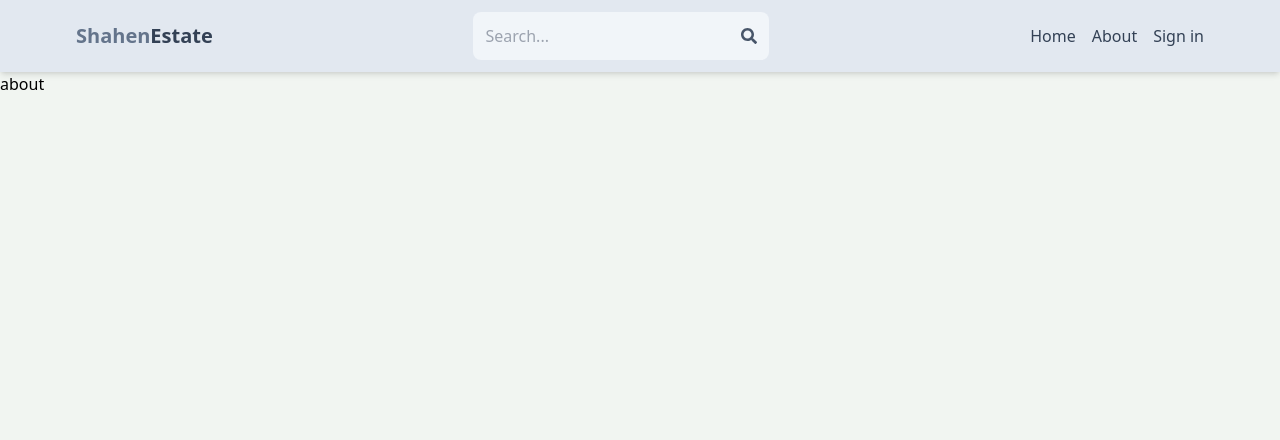
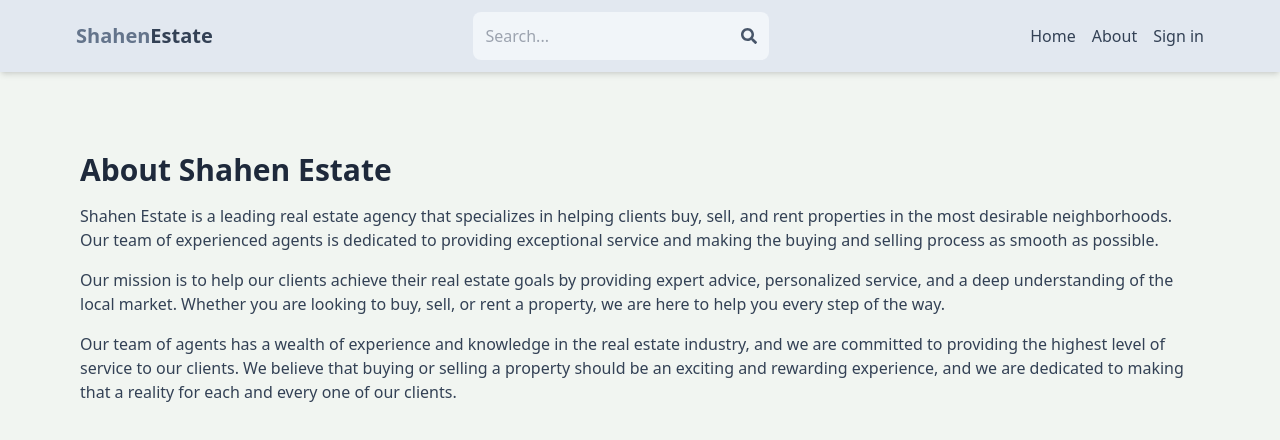
Before and after one commit to surfershahen/estate-app, a React (Vite) app in the folder client/: page /about in a window 1280 px wide. Shown: the top 440 px of the page. Built offline with nearby package versions, Linux system fonts and the light colour scheme; no server answers.

Commit message:
"spilling fix"

```diff
--- a/client/src/pages/About.jsx
+++ b/client/src/pages/About.jsx
@@ -1,10 +1,31 @@
 import React from "react";
 
-export default function () {
+export default function About() {
   return (
-    <div>
-      {" "}
-      <h1>about</h1>{" "}
+    <div className="py-20 px-4 max-w-6xl mx-auto">
+      <h1 className="text-3xl font-bold mb-4 text-slate-800">
+        About Shahen Estate
+      </h1>
+      <p className="mb-4 text-slate-700">
+        Shahen Estate is a leading real estate agency that specializes in
+        helping clients buy, sell, and rent properties in the most desirable
+        neighborhoods. Our team of experienced agents is dedicated to providing
+        exceptional service and making the buying and selling process as smooth
+        as possible.
+      </p>
+      <p className="mb-4 text-slate-700">
+        Our mission is to help our clients achieve their real estate goals by
+        providing expert advice, personalized service, and a deep understanding
+        of the local market. Whether you are looking to buy, sell, or rent a
+        property, we are here to help you every step of the way.
+      </p>
+      <p className="mb-4 text-slate-700">
+        Our team of agents has a wealth of experience and knowledge in the real
+        estate industry, and we are committed to providing the highest level of
+        service to our clients. We believe that buying or selling a property
+        should be an exciting and rewarding experience, and we are dedicated to
+        making that a reality for each and every one of our clients.
+      </p>
     </div>
   );
 }
```
